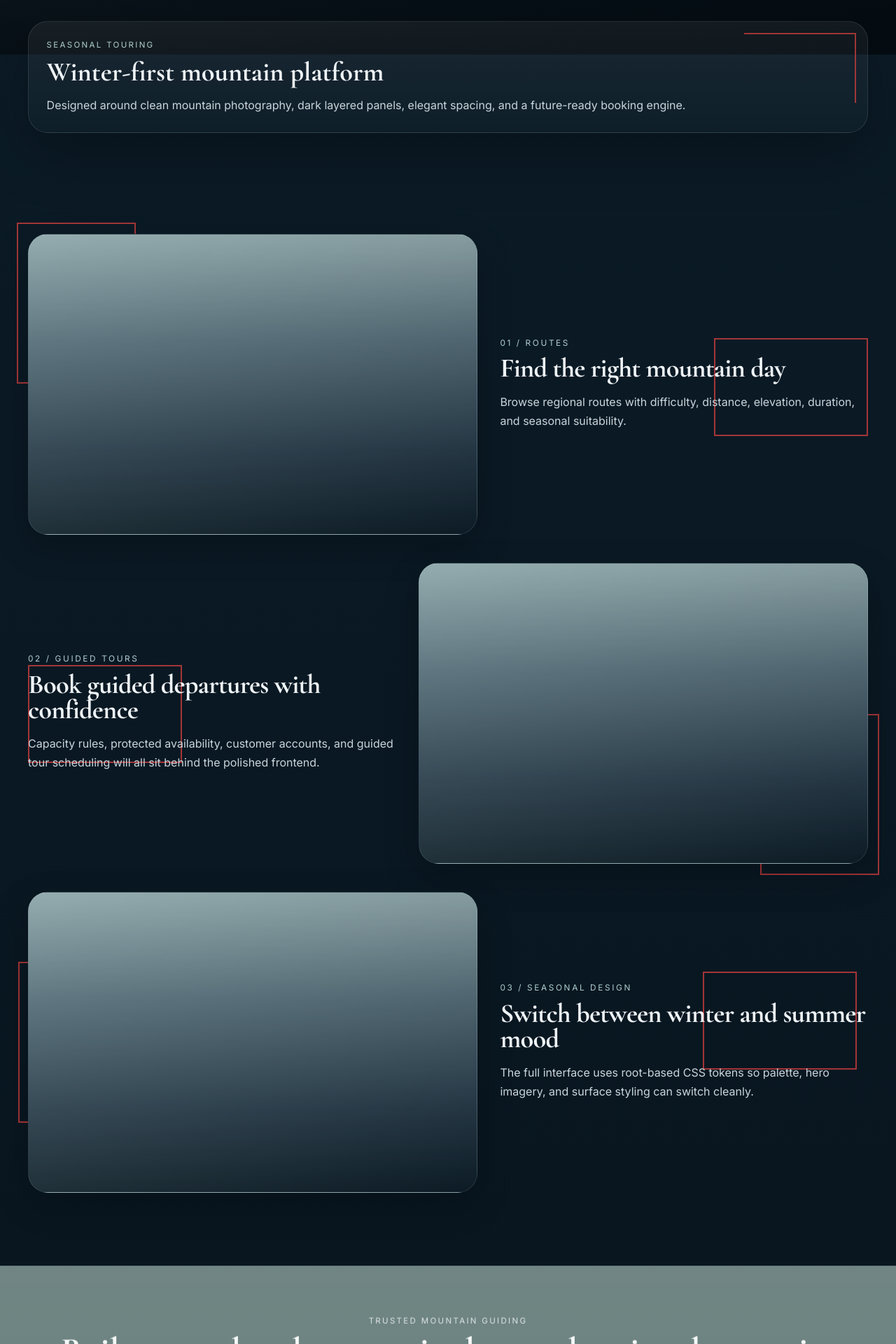
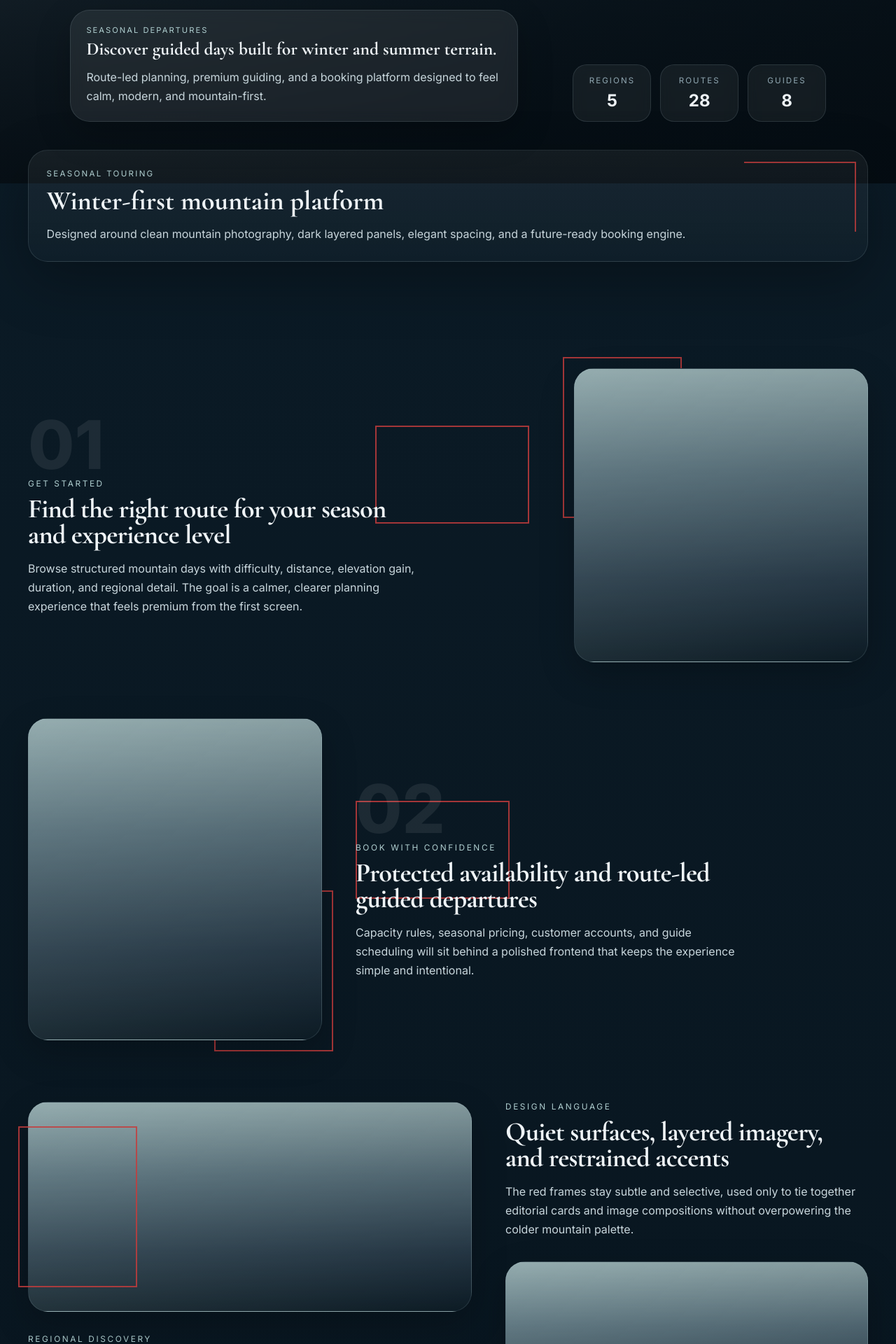
Before and after one commit to TGOSS1984/uk-summit-guides, a React app in the folder frontend/: page / in a window 1280 px wide. Shown: the part 880-2800 px from the top of the page at 70% size. Built offline with nearby package versions, Linux system fonts and the light colour scheme; the HTML template or start-up script is replaced by a standard one.

Commit message:
feat: refine homepage layout and simplify stats band accents

```diff
--- a/frontend/src/pages/HomePage.jsx
+++ b/frontend/src/pages/HomePage.jsx
@@ -25,6 +25,32 @@ function HomePage() {
               Explore Routes
             </a>
           </div>
+
+          <div className="hero__panel">
+            <div className="hero__panel-card">
+              <p className="hero__panel-kicker">Seasonal departures</p>
+              <h2 className="hero__panel-title">Discover guided days built for winter and summer terrain.</h2>
+              <p className="hero__panel-copy">
+                Route-led planning, premium guiding, and a booking platform
+                designed to feel calm, modern, and mountain-first.
+              </p>
+            </div>
+
+            <div className="hero__panel-meta">
+              <div className="hero__meta-item">
+                <span className="hero__meta-label">Regions</span>
+                <strong className="hero__meta-value">5</strong>
+              </div>
+              <div className="hero__meta-item">
+                <span className="hero__meta-label">Routes</span>
+                <strong className="hero__meta-value">28</strong>
+              </div>
+              <div className="hero__meta-item">
+                <span className="hero__meta-label">Guides</span>
+                <strong className="hero__meta-value">8</strong>
+              </div>
+            </div>
+          </div>
         </div>
       </section>
 
@@ -44,69 +70,92 @@ function HomePage() {
         </div>
       </section>
 
-      <section className="section">
-        <div className="container showcase-grid">
+      <section className="section editorial-section">
+        <div className="container editorial-stack">
           <Reveal delay={40} variant="left">
-            <article className="showcase-card">
-              <div className="showcase-card__media-wrap">
-                <span className="accent-box accent-box--media accent-box--top-left" aria-hidden="true" />
-                <div className="showcase-card__media" />
+            <article className="editorial-block editorial-block--first">
+              <div className="editorial-block__text-wrap">
+                <span className="accent-box accent-box--content accent-box--right" aria-hidden="true" />
+                <div className="editorial-block__text">
+                  <p className="editorial-block__number">01</p>
+                  <p className="section-kicker">Get started</p>
+                  <h2 className="section-title">Find the right route for your season and experience level</h2>
+                  <p className="section-copy">
+                    Browse structured mountain days with difficulty, distance,
+                    elevation gain, duration, and regional detail. The goal is a
+                    calmer, clearer planning experience that feels premium from
+                    the first screen.
+                  </p>
+                </div>
               </div>
 
-              <div className="showcase-card__body-wrap">
-                <span className="accent-box accent-box--content accent-box--right" aria-hidden="true" />
-                <div className="showcase-card__body">
-                  <p className="section-kicker">01 / Routes</p>
-                  <h2 className="section-title">Find the right mountain day</h2>
-                  <p className="section-copy">
-                    Browse regional routes with difficulty, distance, elevation,
-                    duration, and seasonal suitability.
-                  </p>
-                </div>
+              <div className="editorial-block__media-wrap">
+                <span className="accent-box accent-box--media accent-box--top-left" aria-hidden="true" />
+                <div className="editorial-block__media" />
               </div>
             </article>
           </Reveal>
 
-          <Reveal delay={90} variant="right">
-            <article className="showcase-card showcase-card--reverse">
-              <div className="showcase-card__media-wrap">
-                <span className="accent-box accent-box--media accent-box--bottom-right" aria-hidden="true" />
-                <div className="showcase-card__media" />
-              </div>
-
-              <div className="showcase-card__body-wrap">
+          <Reveal delay={110} variant="right">
+            <article className="editorial-block editorial-block--reverse">
+              <div className="editorial-block__text-wrap">
                 <span className="accent-box accent-box--content accent-box--left" aria-hidden="true" />
-                <div className="showcase-card__body">
-                  <p className="section-kicker">02 / Guided tours</p>
-                  <h2 className="section-title">Book guided departures with confidence</h2>
+                <div className="editorial-block__text">
+                  <p className="editorial-block__number">02</p>
+                  <p className="section-kicker">Book with confidence</p>
+                  <h2 className="section-title">Protected availability and route-led guided departures</h2>
                   <p className="section-copy">
-                    Capacity rules, protected availability, customer accounts, and
-                    guided tour scheduling will all sit behind the polished frontend.
+                    Capacity rules, seasonal pricing, customer accounts, and
+                    guide scheduling will sit behind a polished frontend that
+                    keeps the experience simple and intentional.
                   </p>
                 </div>
               </div>
+
+              <div className="editorial-block__media-wrap editorial-block__media-wrap--offset">
+                <span className="accent-box accent-box--media accent-box--bottom-right" aria-hidden="true" />
+                <div className="editorial-block__media editorial-block__media--alt" />
+              </div>
             </article>
           </Reveal>
+        </div>
+      </section>
 
-          <Reveal delay={140} variant="left">
-            <article className="showcase-card">
-              <div className="showcase-card__media-wrap">
+      <section className="section scenic-section">
+        <div className="container scenic-layout">
+          <Reveal delay={60} variant="left">
+            <div className="scenic-layout__left">
+              <div className="scenic-layout__image-wrap">
                 <span className="accent-box accent-box--media accent-box--mid-left" aria-hidden="true" />
-                <div className="showcase-card__media" />
+                <div className="scenic-layout__image scenic-layout__image--one" />
               </div>
 
-              <div className="showcase-card__body-wrap">
-                <span className="accent-box accent-box--content accent-box--top-right" aria-hidden="true" />
-                <div className="showcase-card__body">
-                  <p className="section-kicker">03 / Seasonal design</p>
-                  <h2 className="section-title">Switch between winter and summer mood</h2>
-                  <p className="section-copy">
-                    The full interface uses root-based CSS tokens so palette, hero
-                    imagery, and surface styling can switch cleanly.
-                  </p>
-                </div>
+              <div className="scenic-layout__copy">
+                <p className="section-kicker">Regional discovery</p>
+                <h2 className="section-title">Route pages that feel editorial, visual, and useful</h2>
+                <p className="section-copy">
+                  We are shaping the UI so route discovery feels more like a
+                  curated mountain journal than a plain listing page, while
+                  still keeping all the data and booking utility underneath.
+                </p>
               </div>
-            </article>
+            </div>
+          </Reveal>
+
+          <Reveal delay={120} variant="right">
+            <div className="scenic-layout__right">
+              <div className="scenic-layout__copy scenic-layout__copy--compact">
+                <p className="section-kicker">Design language</p>
+                <h2 className="section-title">Quiet surfaces, layered imagery, and restrained accents</h2>
+                <p className="section-copy">
+                  The red frames stay subtle and selective, used only to tie
+                  together editorial cards and image compositions without
+                  overpowering the colder mountain palette.
+                </p>
+              </div>
+
+              <div className="scenic-layout__image scenic-layout__image--two" />
+            </div>
           </Reveal>
         </div>
       </section>
--- a/frontend/src/styles/components.css
+++ b/frontend/src/styles/components.css
@@ -128,37 +128,52 @@
   line-height: 1.7;
 }
 
-.showcase-grid {
+.editorial-stack {
   display: grid;
-  gap: 2.5rem;
+  gap: 5rem;
 }
 
-.showcase-card {
+.editorial-block {
   display: grid;
+  grid-template-columns: minmax(0, 1fr) minmax(320px, 420px);
+  gap: 3rem;
   align-items: center;
-  gap: 2rem;
-  grid-template-columns: 1.1fr 0.9fr;
 }
 
-.showcase-card--reverse {
-  grid-template-columns: 0.9fr 1.1fr;
+.editorial-block--reverse {
+  grid-template-columns: minmax(320px, 420px) minmax(0, 1fr);
 }
 
-.showcase-card--reverse .showcase-card__media-wrap {
+.editorial-block--reverse .editorial-block__text-wrap {
   order: 2;
 }
 
-.showcase-card--reverse .showcase-card__body-wrap {
+.editorial-block--reverse .editorial-block__media-wrap {
   order: 1;
 }
 
-.showcase-card__media-wrap,
-.showcase-card__body-wrap {
+.editorial-block__text-wrap,
+.editorial-block__media-wrap,
+.scenic-layout__image-wrap {
   position: relative;
 }
 
-.showcase-card__media {
-  min-height: 430px;
+.editorial-block__text {
+  position: relative;
+  z-index: 2;
+  max-width: 560px;
+}
+
+.editorial-block__number {
+  margin: 0 0 0.35rem;
+  font-size: clamp(3.5rem, 8vw, 6rem);
+  font-weight: 800;
+  line-height: 0.9;
+  color: rgba(255, 255, 255, 0.08);
+}
+
+.editorial-block__media {
+  min-height: 420px;
   border-radius: var(--radius-lg);
   background: var(--card-image);
   border: 1px solid var(--color-border);
@@ -167,10 +182,42 @@
   z-index: 2;
 }
 
-.showcase-card__body {
-  padding: 1rem 0;
+.editorial-block__media--alt {
+  min-height: 460px;
+}
+
+.scenic-layout {
+  display: grid;
+  grid-template-columns: minmax(0, 1.1fr) minmax(0, 0.9fr);
+  gap: 3rem;
+  align-items: start;
+}
+
+.scenic-layout__left,
+.scenic-layout__right {
+  display: grid;
+  gap: 2rem;
+}
+
+.scenic-layout__image {
+  min-height: 320px;
+  border-radius: var(--radius-lg);
+  background: var(--card-image);
+  border: 1px solid var(--color-border);
+  box-shadow: var(--shadow-soft);
   position: relative;
-  z-index: 2;
+}
+
+.scenic-layout__image--one {
+  min-height: 300px;
+}
+
+.scenic-layout__image--two {
+  min-height: 260px;
+}
+
+.scenic-layout__copy--compact {
+  max-width: 32rem;
 }
 
 .accent-box {
@@ -209,17 +256,12 @@
 
 .accent-box--right {
   top: 1rem;
-  right: 0;
+  right: 1rem;
 }
 
 .accent-box--left {
   left: 0;
   top: 2rem;
-}
-
-.accent-box--top-right {
-  top: 0;
-  right: 1rem;
 }
 
 .stats-band {
@@ -297,39 +339,7 @@
 }
 
 .stats-band__card {
-  position: relative;
   padding: 1.25rem 1rem;
-}
-
-.stats-band__accent {
-  position: absolute;
-  width: 64px;
-  height: 38px;
-  border: 2px solid rgba(196, 61, 61, 0.9);
-  opacity: 0.88;
-  pointer-events: none;
-}
-
-.stats-band__accent--1 {
-  top: 0;
-  left: 50%;
-  transform: translateX(-72%);
-}
-
-.stats-band__accent--2 {
-  right: 18%;
-  top: 0.5rem;
-}
-
-.stats-band__accent--3 {
-  left: 18%;
-  top: 0.65rem;
-}
-
-.stats-band__accent--4 {
-  top: 0;
-  right: 50%;
-  transform: translateX(72%);
 }
 
 .stats-band__value {
@@ -384,19 +394,16 @@
   }
 }
 
-@media (max-width: 900px) {
-  .showcase-card,
-  .showcase-card--reverse {
+@media (max-width: 980px) {
+  .editorial-block,
+  .editorial-block--reverse,
+  .scenic-layout {
     grid-template-columns: 1fr;
   }
 
-  .showcase-card--reverse .showcase-card__media-wrap,
-  .showcase-card--reverse .showcase-card__body-wrap {
+  .editorial-block--reverse .editorial-block__text-wrap,
+  .editorial-block--reverse .editorial-block__media-wrap {
     order: initial;
-  }
-
-  .showcase-card__media {
-    min-height: 320px;
   }
 
   .stats-band__grid {
@@ -420,6 +427,15 @@
     height: 72px;
   }
 
+  .editorial-stack {
+    gap: 3.5rem;
+  }
+
+  .editorial-block__media,
+  .editorial-block__media--alt {
+    min-height: 300px;
+  }
+
   .stats-band__inner {
     padding: 3.5rem 0 8rem;
   }
--- a/frontend/src/styles/pages.css
+++ b/frontend/src/styles/pages.css
@@ -1,6 +1,6 @@
 .hero {
   position: relative;
-  min-height: clamp(680px, 90vh, 920px);
+  min-height: clamp(760px, 100vh, 980px);
   display: flex;
   align-items: flex-end;
   overflow: clip;
@@ -26,8 +26,8 @@
 .hero__content {
   position: relative;
   z-index: 1;
-  padding-bottom: clamp(5rem, 10vw, 7rem);
-  max-width: 760px;
+  padding-bottom: clamp(4rem, 8vw, 5.5rem);
+  max-width: 1080px;
 }
 
 .hero__eyebrow {
@@ -41,7 +41,7 @@
 .hero__title {
   margin: 0;
   font-family: var(--font-serif);
-  font-size: clamp(3.2rem, 8vw, 6.9rem);
+  font-size: clamp(3.3rem, 8vw, 7rem);
   line-height: 0.92;
   letter-spacing: -0.03em;
   max-width: 10ch;
@@ -62,16 +62,118 @@
   margin-top: 1.8rem;
 }
 
+.hero__panel {
+  margin-top: 3rem;
+  display: grid;
+  grid-template-columns: minmax(0, 1fr) auto;
+  gap: 1rem;
+  align-items: end;
+}
+
+.hero__panel-card {
+  max-width: 640px;
+  padding: 1.35rem 1.4rem;
+  background: rgba(255, 255, 255, 0.08);
+  border: 1px solid var(--color-border);
+  border-radius: var(--radius-lg);
+  backdrop-filter: blur(10px);
+  box-shadow: var(--shadow-soft);
+}
+
+.hero__panel-kicker {
+  margin: 0 0 0.45rem;
+  text-transform: uppercase;
+  letter-spacing: 0.18em;
+  font-size: 0.7rem;
+  color: var(--color-accent);
+}
+
+.hero__panel-title {
+  margin: 0;
+  font-family: var(--font-serif);
+  font-size: clamp(1.5rem, 2vw, 2.2rem);
+  line-height: 1.05;
+}
+
+.hero__panel-copy {
+  margin: 0.8rem 0 0;
+  color: var(--color-text-soft);
+  line-height: 1.7;
+}
+
+.hero__panel-meta {
+  display: flex;
+  gap: 0.8rem;
+  flex-wrap: wrap;
+  justify-content: flex-end;
+}
+
+.hero__meta-item {
+  min-width: 112px;
+  padding: 0.95rem 1rem;
+  border-radius: var(--radius-md);
+  border: 1px solid var(--color-border);
+  background: rgba(255, 255, 255, 0.06);
+  backdrop-filter: blur(8px);
+  text-align: center;
+}
+
+.hero__meta-label {
+  display: block;
+  font-size: 0.72rem;
+  letter-spacing: 0.18em;
+  text-transform: uppercase;
+  color: var(--color-text-muted);
+}
+
+.hero__meta-value {
+  display: block;
+  margin-top: 0.45rem;
+  font-size: 1.5rem;
+  color: var(--color-text);
+}
+
+.editorial-section {
+  padding-top: 5rem;
+}
+
+.scenic-section {
+  padding-top: 1rem;
+}
+
 .page-hero {
   padding: 7rem 0 5rem;
 }
 
+@media (max-width: 900px) {
+  .hero__panel {
+    grid-template-columns: 1fr;
+    align-items: stretch;
+  }
+
+  .hero__panel-meta {
+    justify-content: flex-start;
+  }
+
+  .hero__meta-item {
+    min-width: 100px;
+  }
+}
+
 @media (max-width: 700px) {
   .hero {
-    min-height: 620px;
+    min-height: 700px;
   }
 
   .hero__title {
     max-width: 12ch;
   }
+
+  .hero__panel {
+    margin-top: 2.2rem;
+  }
+
+  .hero__panel-card {
+    padding: 1.1rem 1rem;
+  }
 }
```
Also changed, not shown: frontend/src/components/sections/StatsBand.jsx (+4 -6 lines).
